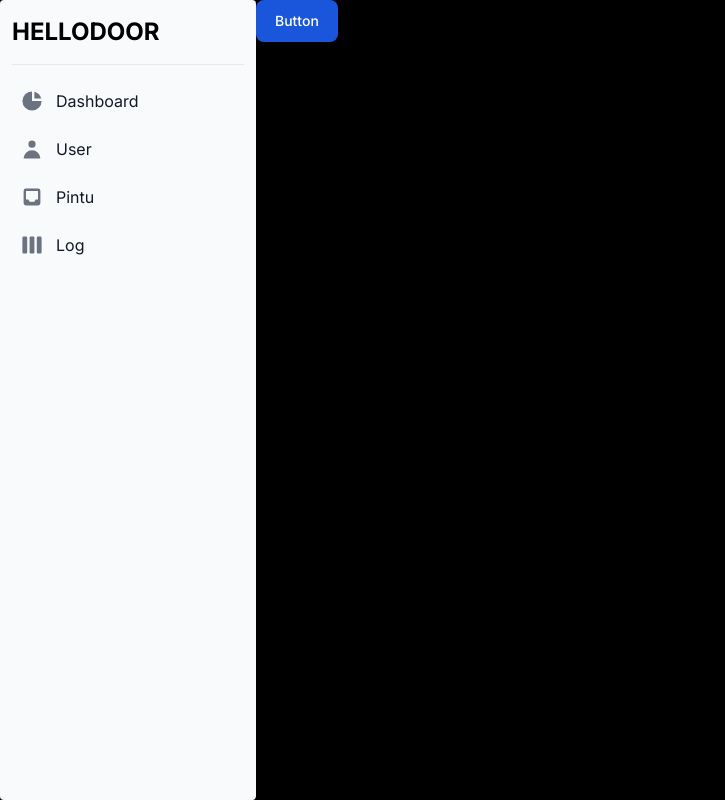
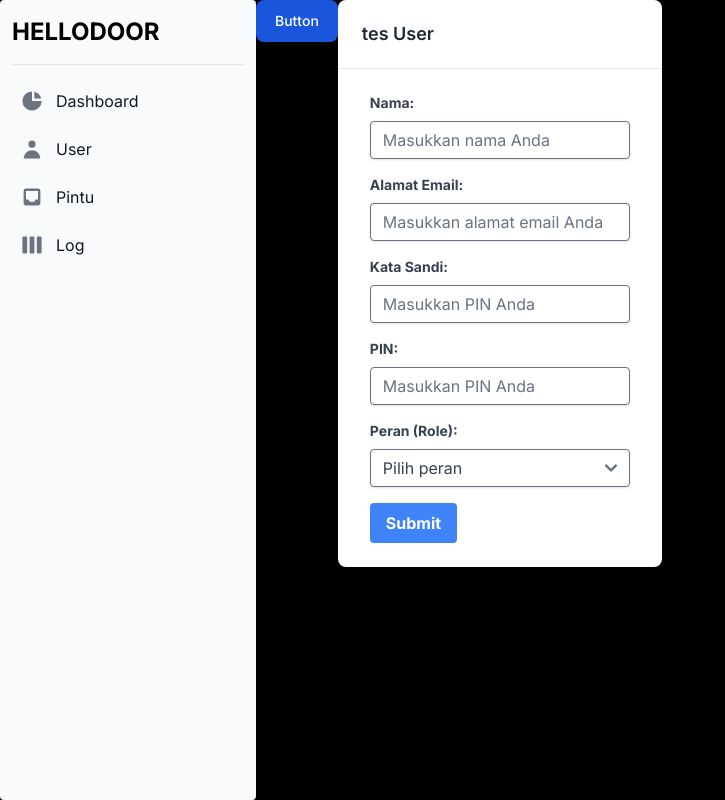
Before and after one commit to Elfeny7/smart-door-lock, a Next.js app: page / in a window 1280 px wide. Shown: the whole page, without its empty margins (0-725 px from the left). Built offline with nearby package versions, Linux system fonts and the light colour scheme.

Commit message:
userlist_update

```diff
--- /dev/null
+++ b/src/app/components/form.tsx
@@ -0,0 +1,47 @@
+import React from 'react';
+import { Button, Checkbox, Label, Modal, TextInput } from "flowbite-react";
+import { useRef, useState } from "react";
+
+const FormComponent = () => {
+  return (
+    <div className="w-full max-w-xl bg-white shadow-md overflow-hidden rounded-lg">
+      <div className="px-4 py-5 sm:px-6">
+        <h2 className="text-lg font-semibold text-gray-800">tes User</h2>
+      </div>
+      <div className="border-t border-gray-200">
+        <form className="px-8 py-6">
+          <div className="mb-4">
+            <label htmlFor="name" className="block text-gray-700 text-sm font-bold mb-2">Nama:</label>
+            <input id="name" type="text" placeholder="Masukkan nama Anda" className="shadow appearance-none border rounded w-full py-2 px-3 text-gray-700 leading-tight focus:outline-none focus:shadow-outline" />
+          </div>
+          <div className="mb-4">
+            <label htmlFor="email" className="block text-gray-700 text-sm font-bold mb-2">Alamat Email:</label>
+            <input id="email" type="email" placeholder="Masukkan alamat email Anda" className="shadow appearance-none border rounded w-full py-2 px-3 text-gray-700 leading-tight focus:outline-none focus:shadow-outline" />
+          </div>
+          <div className="mb-4">
+            <label htmlFor="pin" className="block text-gray-700 text-sm font-bold mb-2">Kata Sandi:</label>
+            <input id="pin" type="password" placeholder="Masukkan PIN Anda" className="shadow appearance-none border rounded w-full py-2 px-3 text-gray-700 leading-tight focus:outline-none focus:shadow-outline" />
+          </div>
+          <div className="mb-4">
+            <label htmlFor="pin" className="block text-gray-700 text-sm font-bold mb-2">PIN:</label>
+            <input id="pin" type="password" placeholder="Masukkan PIN Anda" className="shadow appearance-none border rounded w-full py-2 px-3 text-gray-700 leading-tight focus:outline-none focus:shadow-outline" />
+          </div>
+          <div className="mb-4">
+            <label htmlFor="role" className="block text-gray-700 text-sm font-bold mb-2">Peran (Role):</label>
+            <select id="role" className="shadow appearance-none border rounded w-full py-2 px-3 text-gray-700 leading-tight focus:outline-none focus:shadow-outline">
+              <option value="">Pilih peran</option>
+              <option value="Admin">Admin</option>
+              <option value="User">User</option>
+              <option value="Guest">Guest</option>
+            </select>
+          </div>
+          <div className="flex items-center justify-between">
+            <button type="submit" className="bg-blue-500 hover:bg-blue-700 text-white font-bold py-2 px-4 rounded focus:outline-none focus:shadow-outline">Submit</button>
+          </div>
+        </form>
+      </div>
+    </div>
+  );
+};
+
+export default FormComponent;
--- /dev/null
+++ b/src/app/components/userlist.tsx
@@ -0,0 +1,63 @@
+// pages/TablePage.js
+
+import React from 'react';
+
+const TablePage = () => {
+  return (
+    <div className="container mx-10 mt-1">
+      <h1 className="text-2xl font-bold mb-4">Data Pengguna</h1>
+      <table className="min-w-full divide-y divide-gray-200">
+        <thead className="bg-gray-50">
+          <tr>
+            <th scope="col" className="px-6 py-3 text-left text-xs font-medium text-gray-500 uppercase tracking-wider">
+              No
+            </th>
+            <th scope="col" className="px-6 py-3 text-left text-xs font-medium text-gray-500 uppercase tracking-wider">
+              Nama
+            </th>
+            <th scope="col" className="px-6 py-3 text-left text-xs font-medium text-gray-500 uppercase tracking-wider">
+              Email
+            </th>
+            <th scope="col" className="px-6 py-3 text-left text-xs font-medium text-gray-500 uppercase tracking-wider">
+              Telp
+            </th>
+            <th scope="col" className="px-6 py-3 text-left text-xs font-medium text-gray-500 uppercase tracking-wider">
+              Role
+            </th>
+            <th scope="col" className="px-6 py-3 text-left text-xs font-medium text-gray-500 uppercase tracking-wider">
+              Aksi
+            </th>
+          </tr>
+        </thead>
+        <tbody className="bg-white divide-y divide-gray-200">
+
+          {/* Data Pengguna */}
+          <tr>
+            <td className="px-6 py-4 whitespace-nowrap">1</td>
+            <td className="px-6 py-4 whitespace-nowrap">John Doe</td>
+            <td className="px-6 py-4 whitespace-nowrap">john@example.com</td>
+            <td className="px-6 py-4 whitespace-nowrap">1234567890</td>
+            <td>
+            <select id="role" className="shadow appearance-none border rounded w-full py-2 px-3 text-gray-700 leading-tight focus:outline-none focus:shadow-outline">
+              <option value="">Pilih role</option>
+              <option value="Admin">Admin</option>
+              <option value="User">User</option>
+            </select>
+            </td>
+            <td className="px-6 py-4 whitespace-nowrap">
+              <button className="bg-blue-500 hover:bg-blue-700 text-white font-bold py-2 px-4 rounded">
+                <i className="fas fa-edit mr-2"></i>
+              </button>
+              <button className="bg-red-500 hover:bg-red-700 text-white font-bold py-2 px-4 rounded ml-2">
+                <i className="fas fa-trash-alt mr-2"></i>
+              </button>
+            </td>
+          </tr>
+          {/* End Data Pengguna */}
+        </tbody>
+      </table>
+    </div>
+  );
+};
+
+export default TablePage;
--- a/src/app/page.tsx
+++ b/src/app/page.tsx
@@ -1,5 +1,8 @@
 import SidebarComponent from "./components/sidebar";
 import ButtonComponent from "./components/button";
+import UserListComponent from "./components/userlist";
+import FormComponent from "./components/form";
+
 
 export default function MyPage() {
   return (
@@ -11,6 +14,12 @@ export default function MyPage() {
         <div>
           <ButtonComponent />
         </div>
+        {/* <div>
+          <UserListComponent />
+        </div> */}
+         <div>
+          <FormComponent />
+        </div>
       </div>
     </>
   );
```
Also changed, not shown: 1 other file (tests, documents, lock files or other folders).
